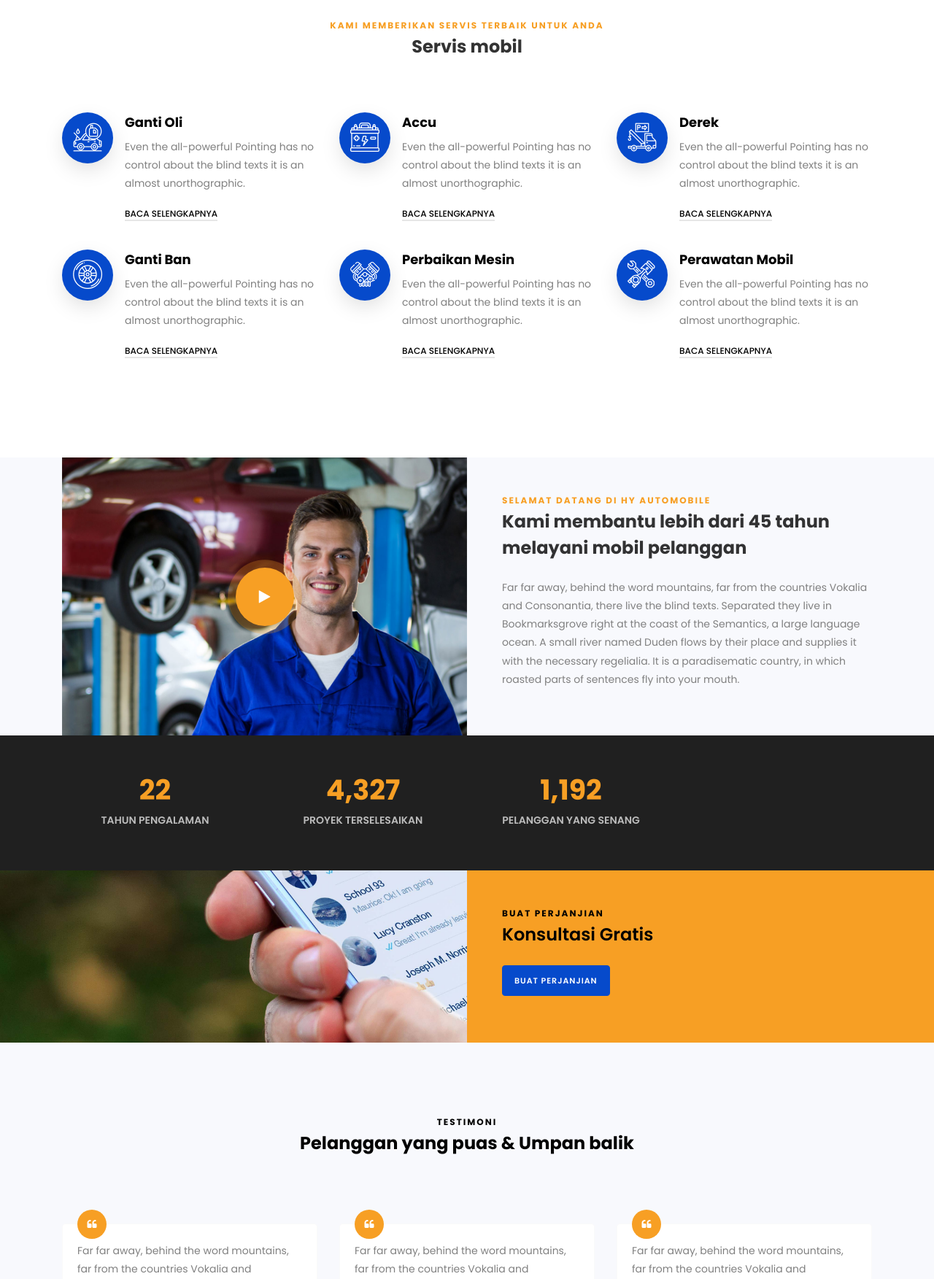
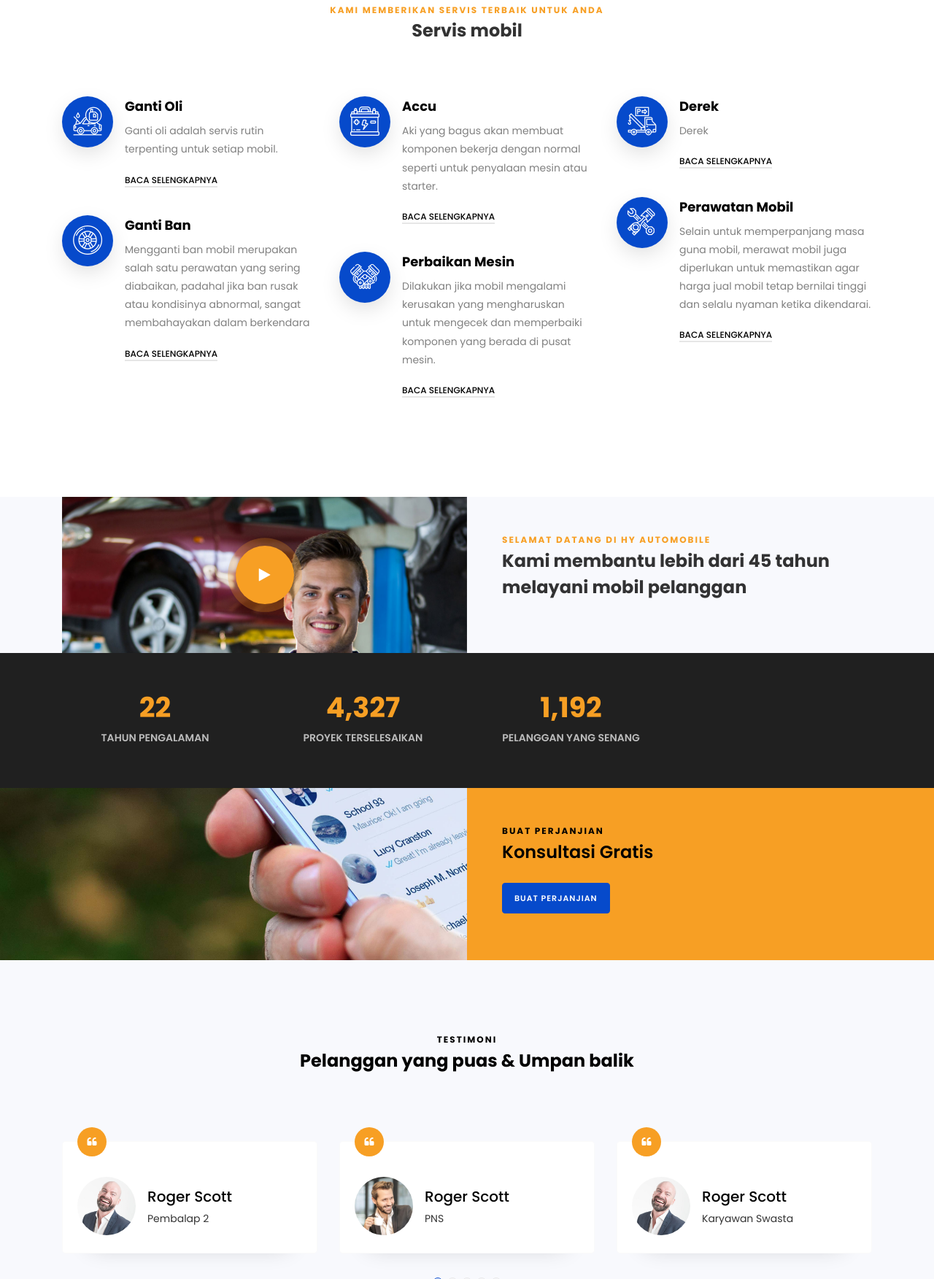
Before and after one commit to hyautomobile/hyautomobile.github.io, a plain HTML site: page index.html in a window 1280 px wide. Shown: the part 1047-2800 px from the top of the page at 73% size. Drawn offline with nearby package versions, Linux system fonts and the light colour scheme; some packages are replaced by stand-ins of ours; no server answers; files whose address does not match are found by name.

Commit message:
Update index.html

```diff
--- a/index.html
+++ b/index.html
@@ -60,7 +60,7 @@ $(document).ready(function(){
 							<div class="col">
 								<div class="top-wrap d-flex">
 									<div class="icon d-flex align-items-center justify-content-center"><span class="fa fa-map-marker"></span></div>
-									<div class="text"><span>Alamat</span><span>Jl. Abu Mi'roj, RT.004/RW.003, Penggaron Kidul, Kec. Pedurungan, Kota Semarang, Jawa Tengah 50194, Indonesia</span></div>
+									<div class="text"><a href="https://goo.gl/maps/PEL84rUVGoC2XM7m6"><span>Alamat</span><span>Jl. Abu Mi'roj, RT.04/RW.03, Penggaron Kidul, Kec. Pedurungan, Kota Semarang, Jateng 50194, ID</span></a></div>
 								</div>
 							</div>
 							<div class="col">
@@ -168,7 +168,7 @@ $(document).ready(function(){
               </div>
               <div class="media-body pl-3">
                 <h3 class="heading">Ganti Oli</h3>
-                <p>Even the all-powerful Pointing has no control about the blind texts it is an almost unorthographic.</p>
+                <p>Ganti oli adalah servis rutin terpenting untuk setiap mobil.</p>
                 <p><a href="#" class="btn-custom">Baca selengkapnya</a></p>
               </div>
             </div>
@@ -178,7 +178,7 @@ $(document).ready(function(){
               </div>
               <div class="media-body pl-3">
                 <h3 class="heading">Ganti Ban</h3>
-                <p>Even the all-powerful Pointing has no control about the blind texts it is an almost unorthographic.</p>
+                <p>Mengganti ban mobil merupakan salah satu perawatan yang sering diabaikan, padahal jika ban rusak atau kondisinya abnormal, sangat membahayakan dalam berkendara</p>
                 <p><a href="#" class="btn-custom">Baca selengkapnya</a></p>
               </div>
             </div>
@@ -191,7 +191,7 @@ $(document).ready(function(){
               </div>
               <div class="media-body pl-3">
                 <h3 class="heading">Accu</h3>
-                <p>Even the all-powerful Pointing has no control about the blind texts it is an almost unorthographic.</p>
+                <p>Aki yang bagus akan membuat komponen bekerja dengan normal seperti untuk penyalaan mesin atau starter.</p>
                 <p><a href="#" class="btn-custom">Baca selengkapnya</a></p>
               </div>
             </div>
@@ -201,7 +201,7 @@ $(document).ready(function(){
               </div>
               <div class="media-body pl-3">
                 <h3 class="heading">Perbaikan Mesin</h3>
-                <p>Even the all-powerful Pointing has no control about the blind texts it is an almost unorthographic.</p>
+                <p>Dilakukan jika mobil mengalami kerusakan yang mengharuskan untuk mengecek dan memperbaiki komponen yang berada di pusat mesin.</p>
                 <p><a href="#" class="btn-custom">Baca selengkapnya</a></p>
               </div>
             </div>
@@ -214,7 +214,7 @@ $(document).ready(function(){
               </div>
               <div class="media-body pl-3">
                 <h3 class="heading">Derek</h3>
-                <p>Even the all-powerful Pointing has no control about the blind texts it is an almost unorthographic.</p>
+                <p>Derek</p>
                 <p><a href="#" class="btn-custom">Baca selengkapnya</a></p>
               </div>
             </div>
@@ -224,7 +224,7 @@ $(document).ready(function(){
               </div>
               <div class="media-body pl-3">
                 <h3 class="heading">Perawatan Mobil</h3>
-                <p>Even the all-powerful Pointing has no control about the blind texts it is an almost unorthographic.</p>
+                <p>Selain untuk memperpanjang masa guna mobil, merawat mobil juga diperlukan untuk memastikan agar harga jual mobil tetap bernilai tinggi dan selalu nyaman ketika dikendarai.</p>
                 <p><a href="#" class="btn-custom">Baca selengkapnya</a></p>
               </div>
             </div>
@@ -238,7 +238,7 @@ $(document).ready(function(){
     		<div class="row d-flex no-gutters">
     			<div class="col-md-6 d-flex">
     				<div class="img img-video d-flex align-self-stretch align-items-center justify-content-center mb-4 mb-sm-0" style="background-image:url(images/about.jpg);">
-    					<a href="https://vimeo.com/45830194" class="icon-video popup-vimeo d-flex justify-content-center align-items-center">
+    					<a href="#" class="icon-video popup-vimeo d-flex justify-content-center align-items-center">
     						<span class="fa fa-play"></span>
     					</a>
     				</div>
@@ -248,8 +248,7 @@ $(document).ready(function(){
 		          <div class="col-md-12 heading-section ftco-animate">
 		          	<span class="subheading">Selamat datang di hy automobile</span>
 		            <h2 class="mb-4">Kami membantu lebih dari 45 tahun melayani mobil pelanggan</h2>
-		            <p>Far far away, behind the word mountains, far from the countries Vokalia and Consonantia, there live the blind texts. Separated they live in Bookmarksgrove right at the coast of the Semantics, a large language ocean. A small river named Duden flows by their place and supplies it with the necessary regelialia. It is a paradisematic country, in which roasted parts of sentences fly into your mouth.
-</p>
+		            <p></p>
 
 		          </div>
 		        </div>
@@ -325,12 +324,12 @@ $(document).ready(function(){
                 <div class="testimony-wrap py-4">
                 	<div class="icon d-flex align-items-center justify-content-center"><span class="fa fa-quote-left"></span></div>
                   <div class="text">
-                    <p class="mb-4">Far far away, behind the word mountains, far from the countries Vokalia and Consonantia, there live the blind texts.</p>
+                    <p class="mb-4"></p>
                     <div class="d-flex align-items-center">
                     	<div class="user-img" style="background-image: url(images/person_1.jpg)"></div>
                     	<div class="pl-3">
 		                    <p class="name">Roger Scott</p>
-		                    <span class="position">Marketing Manager</span>
+		                    <span class="position">PNS</span>
 		                  </div>
 	                  </div>
                   </div>
@@ -340,12 +339,12 @@ $(document).ready(function(){
                 <div class="testimony-wrap py-4">
                 	<div class="icon d-flex align-items-center justify-content-center"><span class="fa fa-quote-left"></span></div>
                   <div class="text">
-                    <p class="mb-4">Far far away, behind the word mountains, far from the countries Vokalia and Consonantia, there live the blind texts.</p>
+                    <p class="mb-4"></p>
                     <div class="d-flex align-items-center">
                     	<div class="user-img" style="background-image: url(images/person_2.jpg)"></div>
                     	<div class="pl-3">
 		                    <p class="name">Roger Scott</p>
-		                    <span class="position">Marketing Manager</span>
+		                    <span class="position">Karyawan Swasta</span>
 		                  </div>
 	                  </div>
                   </div>
@@ -355,12 +354,12 @@ $(document).ready(function(){
                 <div class="testimony-wrap py-4">
                 	<div class="icon d-flex align-items-center justify-content-center"><span class="fa fa-quote-left"></span></div>
                   <div class="text">
-                    <p class="mb-4">Far far away, behind the word mountains, far from the countries Vokalia and Consonantia, there live the blind texts.</p>
+                    <p class="mb-4"></p>
                     <div class="d-flex align-items-center">
                     	<div class="user-img" style="background-image: url(images/person_3.jpg)"></div>
                     	<div class="pl-3">
 		                    <p class="name">Roger Scott</p>
-		                    <span class="position">Marketing Manager</span>
+		                    <span class="position">Pembalap</span>
 		                  </div>
 	                  </div>
                   </div>
@@ -370,12 +369,12 @@ $(document).ready(function(){
                 <div class="testimony-wrap py-4">
                 	<div class="icon d-flex align-items-center justify-content-center"><span class="fa fa-quote-left"></span></div>
                   <div class="text">
-                    <p class="mb-4">Far far away, behind the word mountains, far from the countries Vokalia and Consonantia, there live the blind texts.</p>
+                    <p class="mb-4"></p>
                     <div class="d-flex align-items-center">
                     	<div class="user-img" style="background-image: url(images/person_1.jpg)"></div>
                     	<div class="pl-3">
 		                    <p class="name">Roger Scott</p>
-		                    <span class="position">Marketing Manager</span>
+		                    <span class="position">Kepala Bank</span>
 		                  </div>
 	                  </div>
                   </div>
@@ -385,12 +384,12 @@ $(document).ready(function(){
                 <div class="testimony-wrap py-4">
                 	<div class="icon d-flex align-items-center justify-content-center"><span class="fa fa-quote-left"></span></div>
                   <div class="text">
-                    <p class="mb-4">Far far away, behind the word mountains, far from the countries Vokalia and Consonantia, there live the blind texts.</p>
+                    <p class="mb-4"></p>
                     <div class="d-flex align-items-center">
                     	<div class="user-img" style="background-image: url(images/person_2.jpg)"></div>
                     	<div class="pl-3">
 		                    <p class="name">Roger Scott</p>
-		                    <span class="position">Marketing Manager</span>
+		                    <span class="position">Pembalap 2</span>
 		                  </div>
 	                  </div>
                   </div>
```
